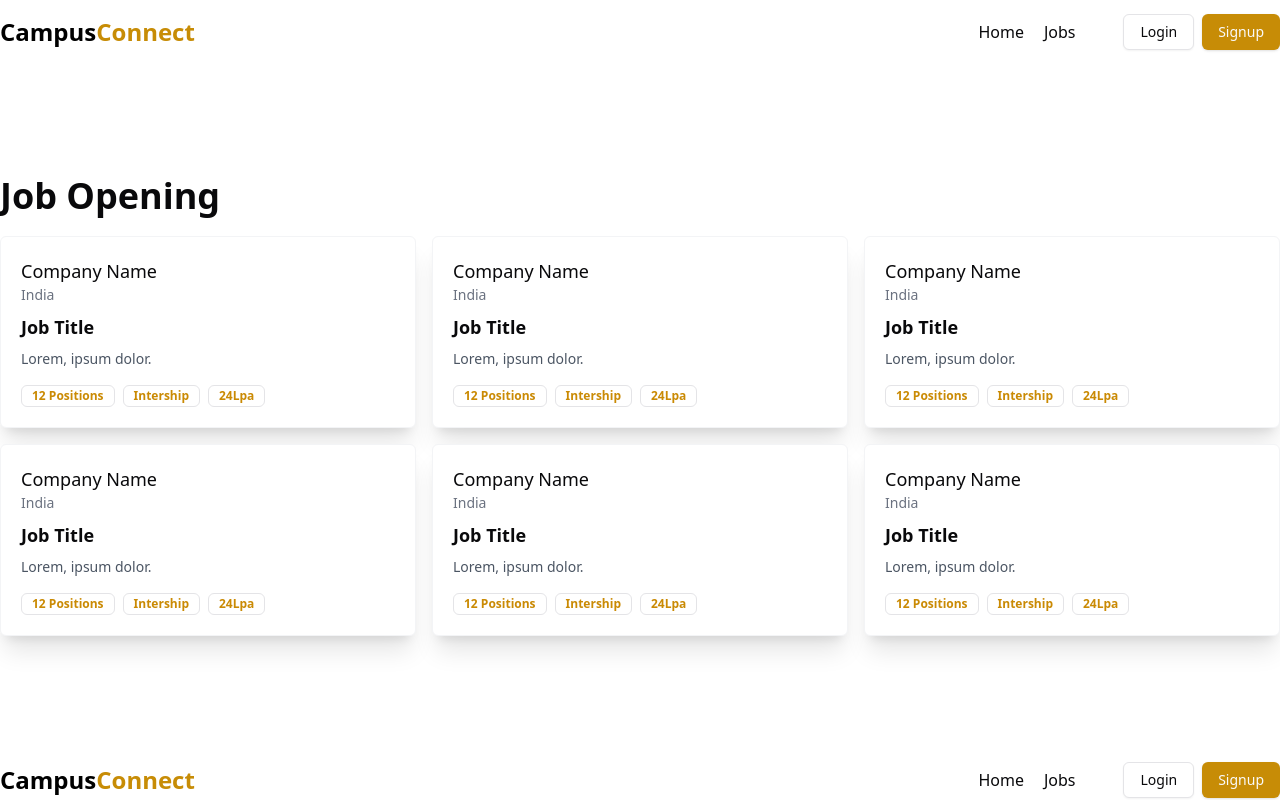
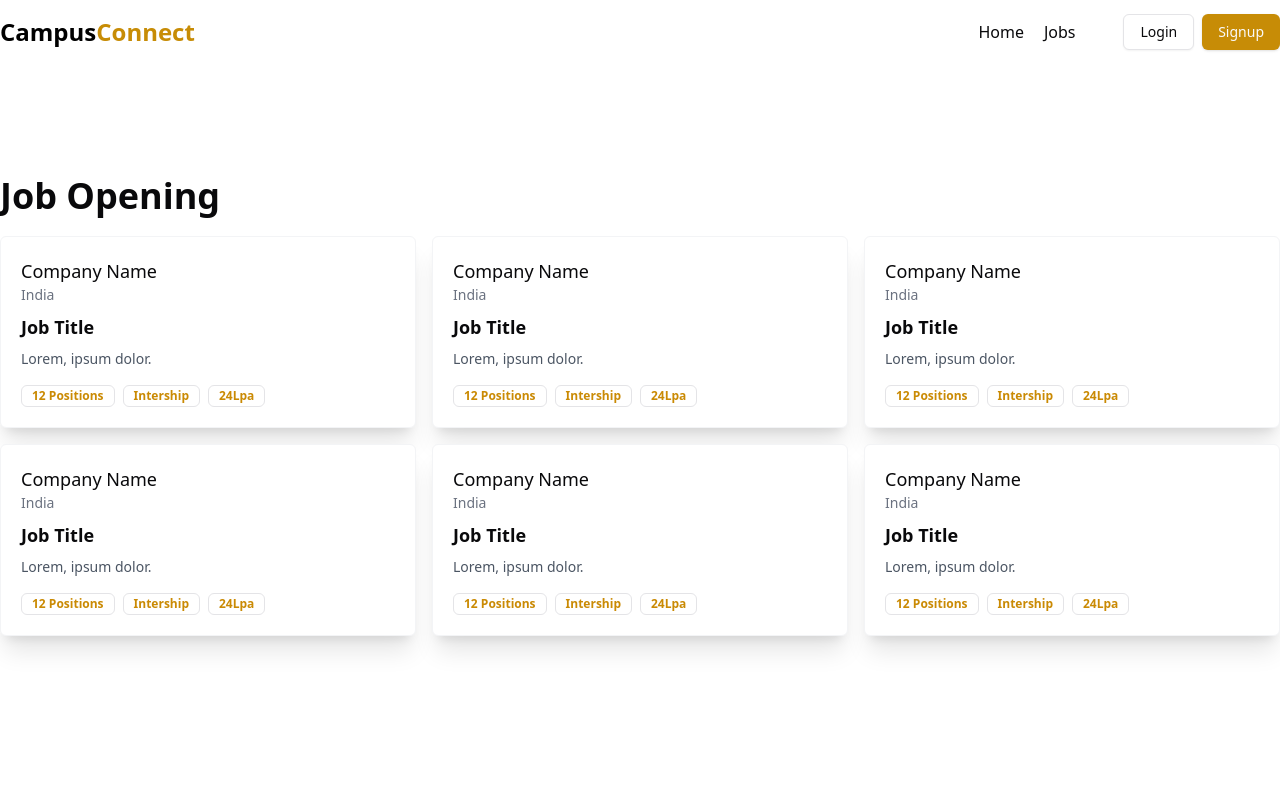
Before and after one commit to KHATIYAN19/campus-connect, a React (Vite) app in the folder frontend/: page / in a window 1280 px wide. Shown: the top 800 px of the page. Built offline with nearby package versions, Linux system fonts and the light colour scheme.

Commit message:
change in home

```diff
--- a/frontend/src/App.jsx
+++ b/frontend/src/App.jsx
@@ -43,9 +43,7 @@ function App() {
         //     )}
         // </div>
         <>
-            <div>
                 <RouterProvider router= {appRouter}/>
-            </div>
         </>
     );
 }
--- a/frontend/src/Components/Homepage/Homepage.jsx
+++ b/frontend/src/Components/Homepage/Homepage.jsx
@@ -1,9 +1,6 @@
 import React, { useState } from 'react';
-// import { Link } from 'react-router-dom';
-// import './HomePage.css';
 import Navbar from '../shared/Navbar';
 import JobCard from './JobCard';
-import Jobs from './Jobs';
 
 
 const Homepage = () => {
@@ -12,7 +9,6 @@ const Homepage = () => {
     <div>
       <Navbar />
       <JobCard />
-      <Jobs />
     </div>
   );
 };
```
